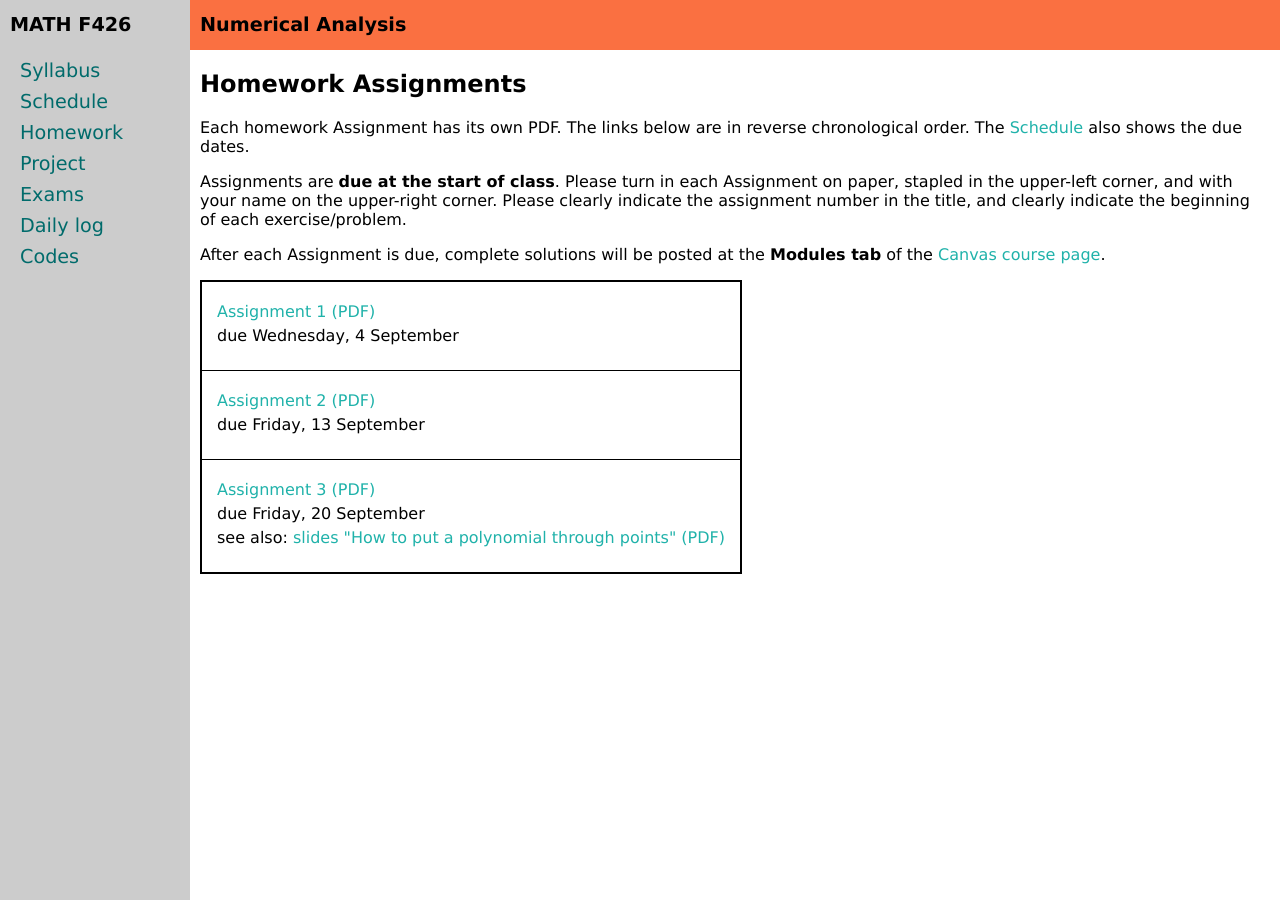
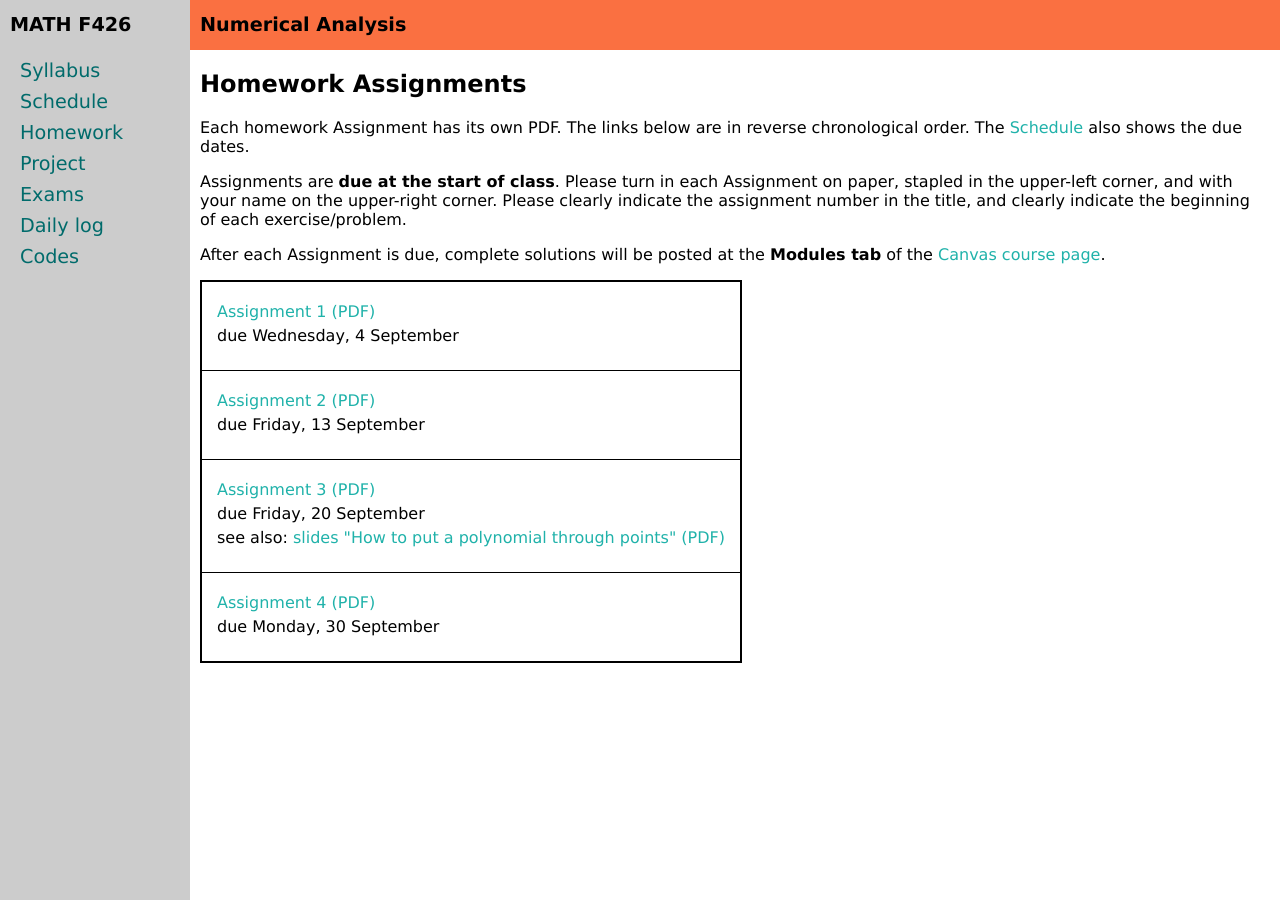
Before and after one commit to bueler/numerical, a Jekyll site: the page built from homework.md, in a window 1280 px wide. Built offline with Jekyll 4.4.1, drawn with Linux system fonts in a browser that asks for light colours.

Commit message:
post A4 and put it on schedule

```diff
--- a/_data/homework.yml
+++ b/_data/homework.yml
@@ -12,3 +12,6 @@ homework:
   blank: A3.pdf
   seealsoname: slides "How to put a polynomial through points"
   seealsopdf: https://bueler.github.io/numerical/assets/slides/F24/polynonewt.pdf
+- name: Assignment 4
+  due: Monday, 30 September
+  blank: A4.pdf
```
Also changed, not shown: 4 other files.
